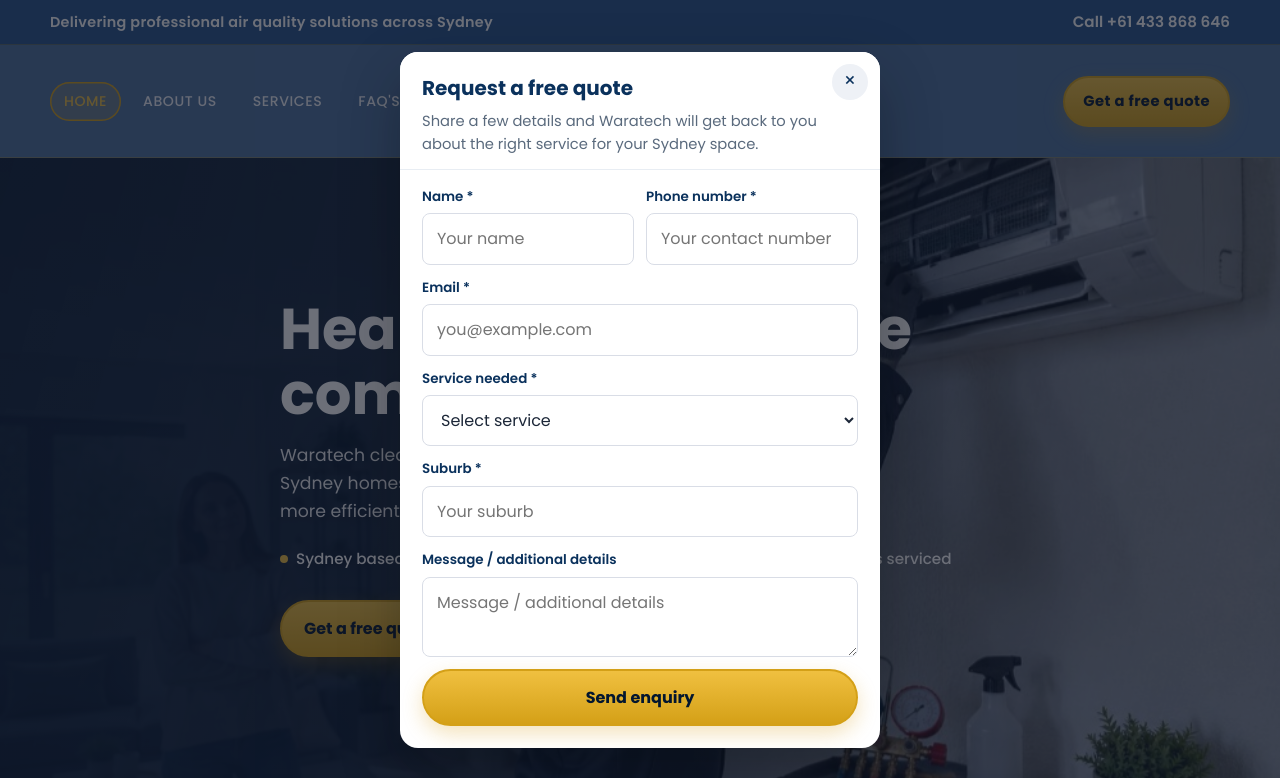
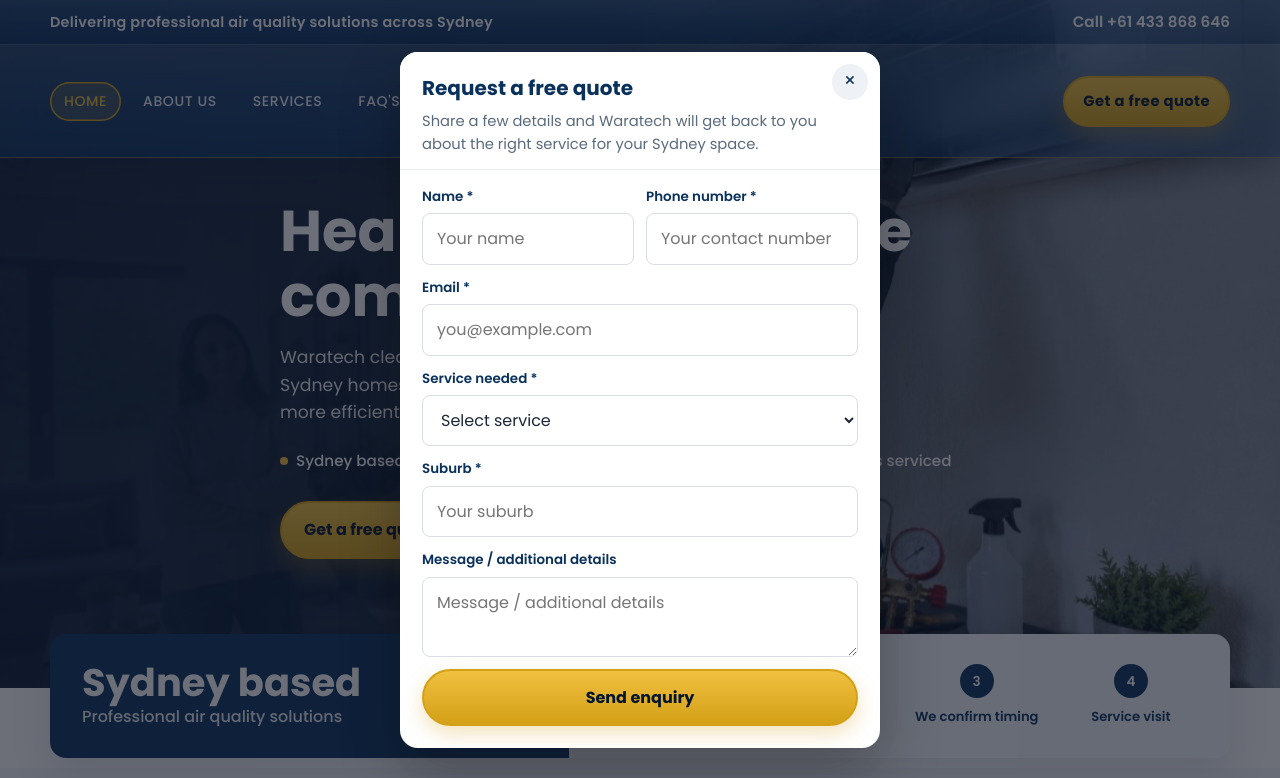
Before and after one commit to teja-asyn/waratech-air-conditioning, a plain HTML site: page index.html in a window 1280 px wide. Shown: the top 778 px of the page. Drawn offline with Linux system fonts and the light colour scheme.

```diff
--- a/index.html
+++ b/index.html
@@ -32,8 +32,8 @@
       --navy-soft: #07305f;
       --black: #073B78;
       --ink: #062f61;
-      --blue-glass: rgba(7, 59, 120, 0.72);
-      --blue-glass-strong: rgba(7, 59, 120, 0.88);
+      --blue-glass: rgba(7, 59, 120, 0.42);
+      --blue-glass-strong: rgba(7, 59, 120, 0.58);
       --gold: #d4a017;
       --gold-light: #f0c040;
       --text: #1c2738;
@@ -47,7 +47,7 @@
       --font: "Poppins", sans-serif;
     }
     * { box-sizing: border-box; }
-    html { scroll-behavior: smooth; scroll-padding-top: 140px; }
+    html { scroll-behavior: smooth; scroll-padding-top: 170px; }
     body {
       margin: 0;
       font-family: var(--font);
@@ -60,14 +60,26 @@
     button, input, select, textarea { font: inherit; }
     .container { width: min(100% - 40px, 1180px); margin: 0 auto; }
 
+    /* Fixed glass chrome over hero from first paint */
+    .site-chrome {
+      position: fixed;
+      top: 0;
+      left: 0;
+      right: 0;
+      z-index: 100;
+      isolation: isolate;
+    }
+
     /* Top quote bar */
     .quote-bar {
-      background: var(--blue-glass-strong);
+      background:
+        linear-gradient(180deg, rgba(255,255,255,.1), rgba(255,255,255,0)),
+        var(--blue-glass-strong);
       color: #fff;
       padding: 10px 0;
-      border-bottom: 1px solid rgba(212,160,23,.28);
-      backdrop-filter: blur(12px);
-      -webkit-backdrop-filter: blur(12px);
+      border-bottom: 1px solid rgba(255,255,255,.14);
+      backdrop-filter: blur(18px) saturate(160%);
+      -webkit-backdrop-filter: blur(18px) saturate(160%);
     }
     .quote-bar-inner {
       display: flex;
@@ -91,13 +103,15 @@
 
     /* Header */
     header {
-      position: sticky;
-      top: 0;
-      z-index: 100;
-      background: var(--blue-glass);
+      position: relative;
+      z-index: 1;
+      background:
+        linear-gradient(180deg, rgba(255,255,255,.12), rgba(255,255,255,.02)),
+        var(--blue-glass);
       border-bottom: 1px solid rgba(212,160,23,.35);
-      backdrop-filter: blur(14px);
-      -webkit-backdrop-filter: blur(14px);
+      box-shadow: 0 10px 30px rgba(3,22,47,.18);
+      backdrop-filter: blur(22px) saturate(165%);
+      -webkit-backdrop-filter: blur(22px) saturate(165%);
       overflow: visible;
     }
     .nav {
@@ -227,7 +241,7 @@
       min-height: min(86vh, 740px);
       display: flex;
       align-items: center;
-      padding: 70px 0 120px;
+      padding: 190px 0 120px;
     }
     .hero-slides, .hero-slide, .hero-overlay { position: absolute; inset: 0; }
     .hero-slide {
@@ -794,7 +808,7 @@
       }
       .nav-links.open { display: flex; }
       .nav-links a { display: block; width: 100%; padding: 14px 12px; }
-      .hero { min-height: auto; padding: 48px 0 90px; }
+      .hero { min-height: auto; padding: 170px 0 90px; }
       .hero-actions { display: grid; }
       .hero-actions .button { width: 100%; }
       .section { padding: 56px 0; }
@@ -813,6 +827,7 @@
   </style>
 </head>
 <body>
+  <div class="site-chrome">
     <div class="quote-bar">
       <div class="container quote-bar-inner">
         <h3>Delivering professional air quality solutions across Sydney</h3>
@@ -836,6 +851,7 @@
         <a class="nav-book" href="#contact">Get a free quote</a>
       </div>
     </header>
+  </div>
 
   <main>
     <section class="hero" id="home">
```
Lines whose indentation alone changed are shown as unchanged.
